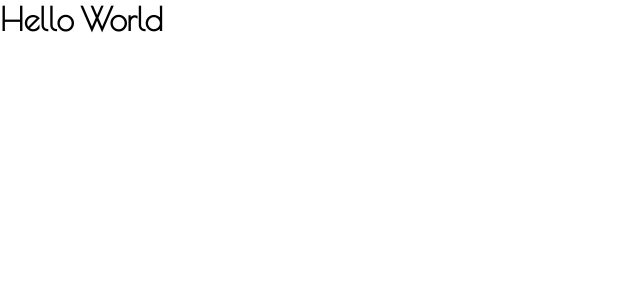
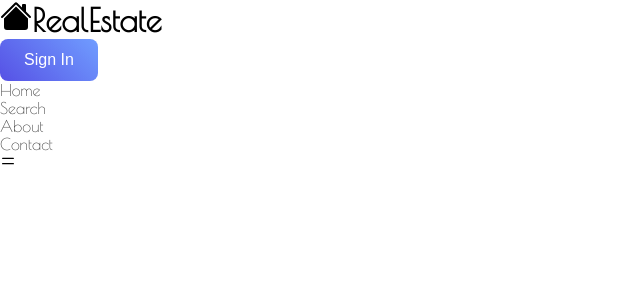
Before and after one commit to HeatherHerries/RealEstateApp, a React (Create React App) app: page / in a window 1280 px wide. Shown: the top 300 px of the page, without its empty margins (0-640 px from the left). Built offline with nearby package versions, Linux system fonts and the light colour scheme.

Commit message:
created general navbar

```diff
--- a/src/App.js
+++ b/src/App.js
@@ -1,10 +1,10 @@
 
-import React from 'react'
+import Navbar from './Components/Navbar';
 
 function App() {
   return (
     <div>
-      <h1>Hello World</h1>
+      <Navbar />
     </div>
   );
 }
--- /dev/null
+++ b/src/Components/Navbar.js
@@ -0,0 +1,26 @@
+import React, {useState} from 'react'
+import './Navbar.css'
+import {HiOutlineMenuAlt4} from 'react-icons/hi'
+import {FaRegTimesCircle} from 'react-icons/fa'
+import {BsFillHouseFill} from 'react-icons/bs'
+
+function Navbar() {
+  return (
+    <div className='navbar'>
+      <div className='container'></div>
+        <h1><span><BsFillHouseFill />Real</span>Estate</h1>
+        <button className='btn'>Sign In</button>
+        <ul className='nav-menu'>
+          <li><a href='#'>Home</a></li>
+          <li><a href='#'>Search</a></li>
+          <li><a href='#'>About</a></li>
+          <li><a href='#'>Contact</a></li>
+        </ul>
+        <div className='hamburger'>
+          <HiOutlineMenuAlt4 />
+        </div>
+    </div>
+  )
+}
+
+export default Navbar
```
Also changed, not shown: src/Components/Navbar.css (added).
